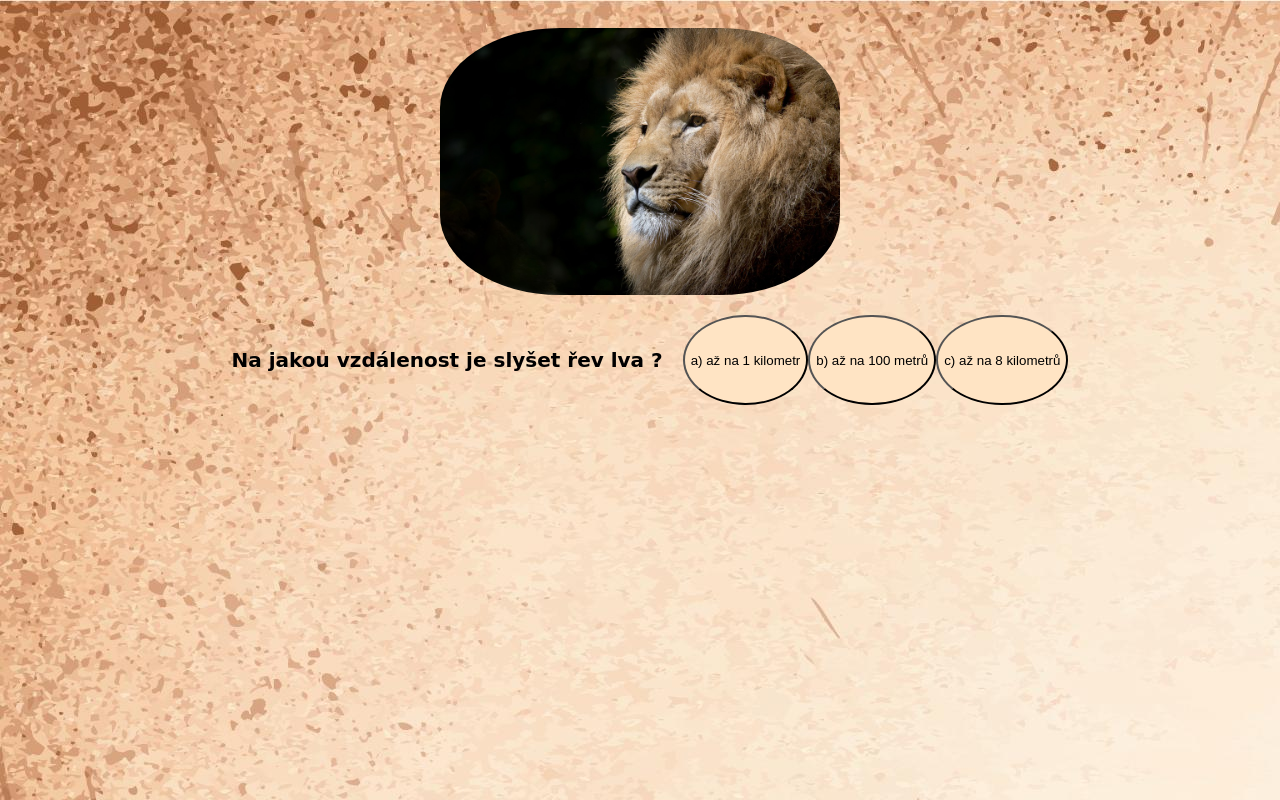
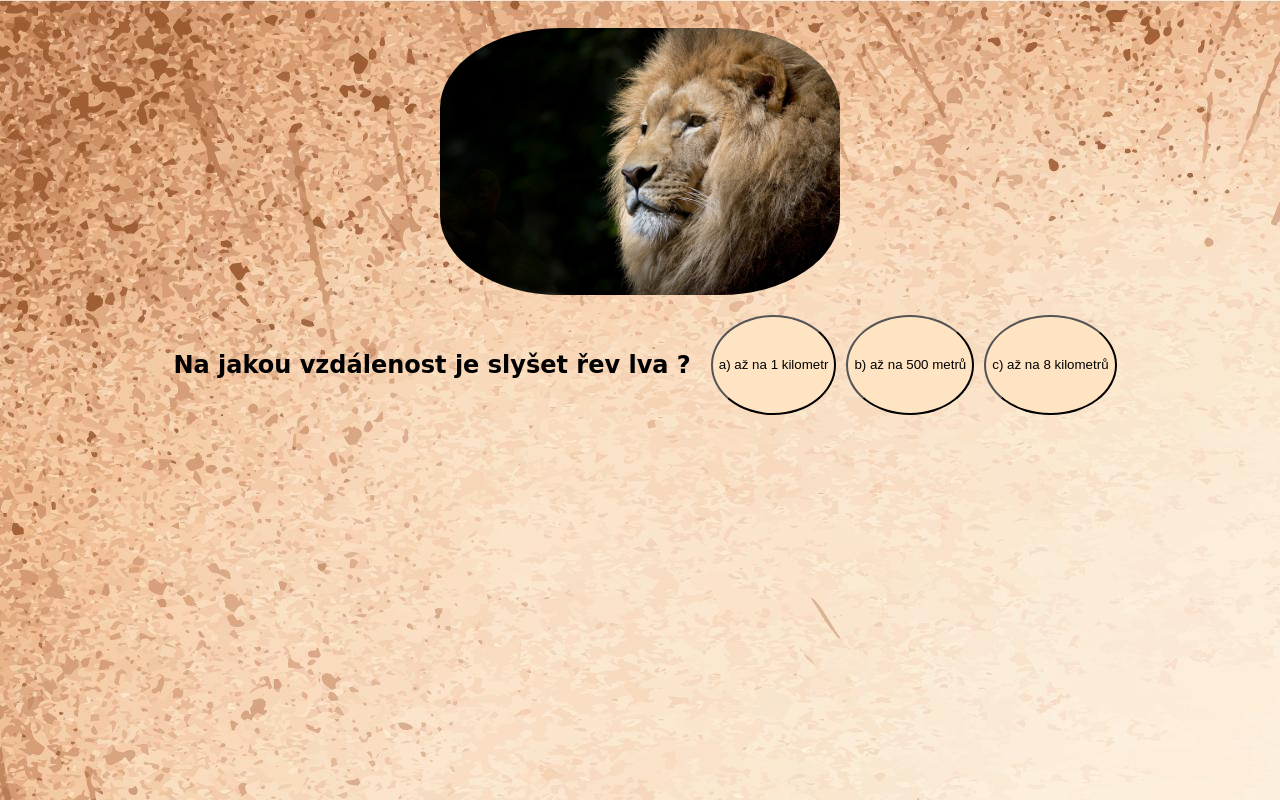
Before and after one commit to Terezm/zkouska, a plain HTML site: page quiz.html in a window 1280 px wide. Drawn offline with Linux system fonts and the light colour scheme.

Commit message:
mezery mezi tlačítky

```diff
--- a/quiz.html
+++ b/quiz.html
@@ -15,11 +15,11 @@
 </div>
 
 <div class="options">
-<h1>Na jakou vzdálenost je slyšet řev lva ?</h1>
+<h1 class="question">Na jakou vzdálenost je slyšet řev lva ?</h1>
 <br>
 <br>
 <button class="btns">a) až na 1 kilometr</button>
-<button class="btns"> b) až na 100 metrů</button>
+<button class="btns"> b) až na 500 metrů</button>
 <button class="btns">c) až na 8 kilometrů</button>
 </div>
 
--- a/style.css
+++ b/style.css
@@ -156,4 +156,10 @@
 .btns {
   border-radius: 100%;
   background-color: bisque;
+  margin-right: 10px;
 }
+
+.question {
+  font-size:x-large;
+  font-family: cursive;
+}
```
